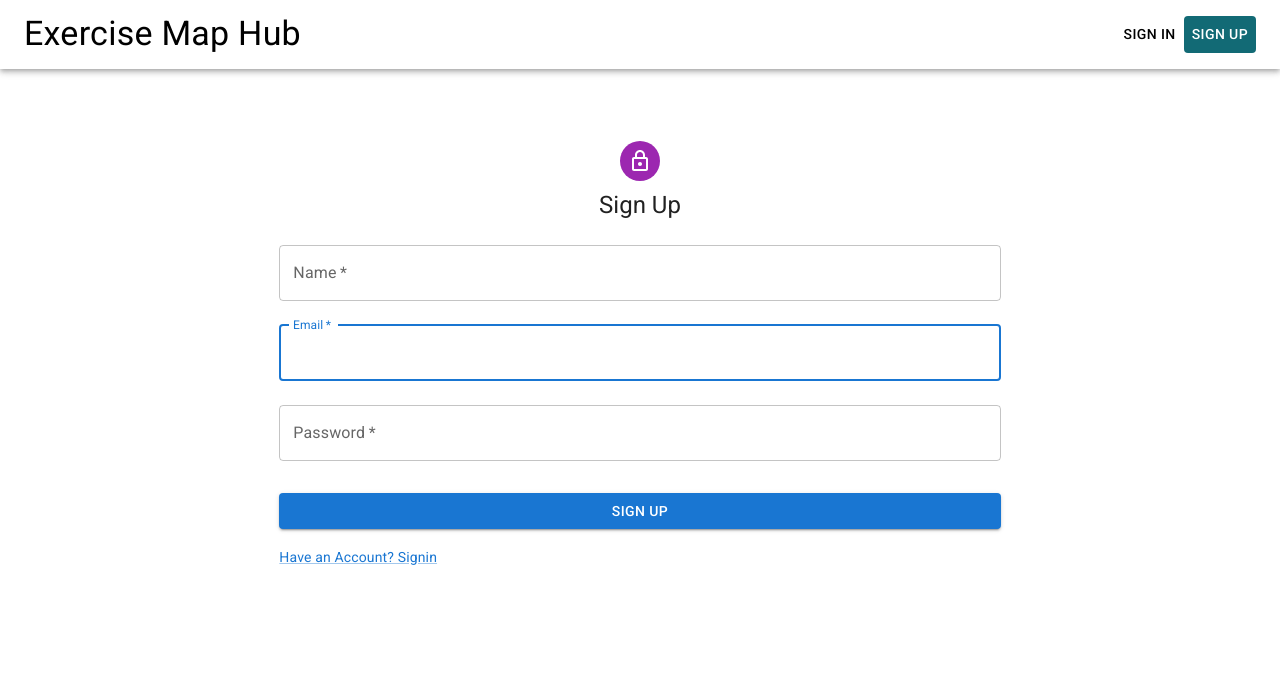
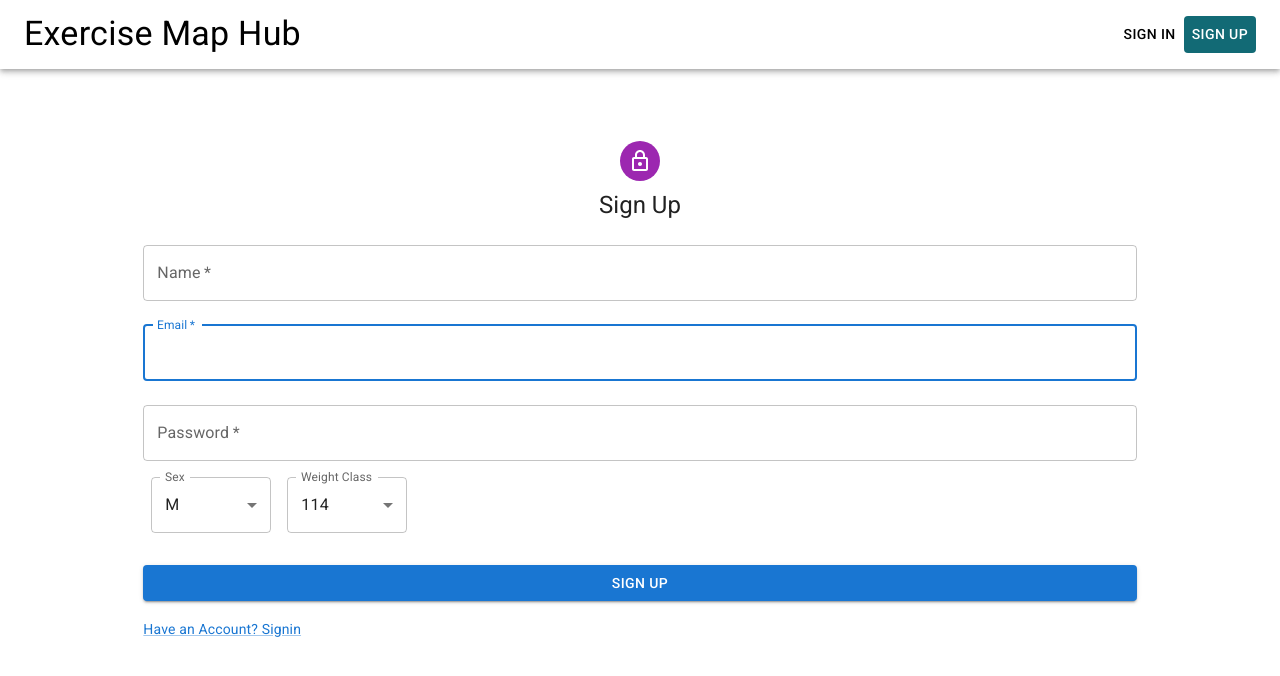
Before and after one commit to Dvent1123/exercise_map_hubv2, a React (Create React App) app: page /signup in a window 1280 px wide. Shown: the top 676 px of the page. Built offline with nearby package versions, Linux system fonts and the light colour scheme.

Commit message:
added other fields to signup page

```diff
--- a/src/auth/Signup.js
+++ b/src/auth/Signup.js
@@ -1,4 +1,4 @@
-import React from "react";
+import React, { useState } from "react";
 import { useNavigate, Navigate } from "react-router-dom";
 import Layout from "../core/Layout";
 import axios from "axios";
@@ -15,9 +15,24 @@ import Box from "@mui/material/Box";
 import LockOutlinedIcon from "@mui/icons-material/LockOutlined";
 import Typography from "@mui/material/Typography";
 import Container from "@mui/material/Container";
+import InputLabel from "@mui/material/InputLabel";
+import MenuItem from "@mui/material/MenuItem";
+import Select from "@mui/material/Select";
+import FormControl from "@mui/material/FormControl";
 
 const Signup = ({ history }) => {
   let navigate = useNavigate();
+
+  const [values, setValues] = useState({
+    weight: 114,
+    sex: "M",
+  });
+
+  const { weight, sex } = values;
+
+  const handleChange = (name) => (event) => {
+    setValues({ ...values, [name]: event.target.value });
+  };
 
   const clickSubmit = (event) => {
     event.preventDefault();
@@ -101,6 +116,42 @@ const Signup = ({ history }) => {
               id="password"
               autoComplete="current-password"
             />
+            <FormControl sx={{ m: 1, minWidth: 120 }}>
+              <InputLabel id="sex">Sex</InputLabel>
+              <Select
+                labelId="sex"
+                id="sex"
+                value={sex}
+                label="Sex"
+                onChange={handleChange("sex")}
+              >
+                <MenuItem value={"M"}>M</MenuItem>
+                <MenuItem value={"F"}>F</MenuItem>
+              </Select>
+            </FormControl>
+            <FormControl sx={{ m: 1, minWidth: 120 }}>
+              <InputLabel id="weight-class">Weight Class</InputLabel>
+              <Select
+                labelId="weight-class"
+                id="weight-class"
+                value={weight}
+                label="Weight Class"
+                onChange={handleChange("weight")}
+              >
+                <MenuItem value={114}>114</MenuItem>
+                <MenuItem value={123}>123</MenuItem>
+                <MenuItem value={132}>132</MenuItem>
+                <MenuItem value={148}>148</MenuItem>
+                <MenuItem value={165}>165</MenuItem>
+                <MenuItem value={181}>181</MenuItem>
+                <MenuItem value={198}>198</MenuItem>
+                <MenuItem value={220}>220</MenuItem>
+                <MenuItem value={242}>242</MenuItem>
+                <MenuItem value={275}>275</MenuItem>
+                <MenuItem value={319}>319</MenuItem>
+                <MenuItem value={320}>320+</MenuItem>
+              </Select>
+            </FormControl>
             <Button
               type="submit"
               fullWidth
--- a/src/core/Private.js
+++ b/src/core/Private.js
@@ -23,7 +23,7 @@ const Private = ({ history }) => {
     name: "",
     email: "",
     weight: 114,
-    sex: "",
+    sex: "M",
     password: "",
     buttonText: "Submit",
   });
@@ -154,6 +154,19 @@ const Private = ({ history }) => {
               disabled
             />
             <FormControl sx={{ m: 1, minWidth: 120 }}>
+              <InputLabel id="sex">Sex</InputLabel>
+              <Select
+                labelId="sex"
+                id="sex"
+                value={sex}
+                label="Sex"
+                onChange={handleChange("sex")}
+              >
+                <MenuItem value={"M"}>M</MenuItem>
+                <MenuItem value={"F"}>F</MenuItem>
+              </Select>
+            </FormControl>
+            <FormControl sx={{ m: 1, minWidth: 120 }}>
               <InputLabel id="weight-class">Weight Class</InputLabel>
               <Select
                 labelId="weight-class"
@@ -174,19 +187,6 @@ const Private = ({ history }) => {
                 <MenuItem value={275}>275</MenuItem>
                 <MenuItem value={319}>319</MenuItem>
                 <MenuItem value={320}>320+</MenuItem>
-              </Select>
-            </FormControl>
-            <FormControl sx={{ m: 1, minWidth: 120 }}>
-              <InputLabel id="sex">Sex</InputLabel>
-              <Select
-                labelId="sex"
-                id="sex"
-                value={sex}
-                label="Sex"
-                onChange={handleChange("sex")}
-              >
-                <MenuItem value={"M"}>M</MenuItem>
-                <MenuItem value={"F"}>F</MenuItem>
               </Select>
             </FormControl>
             <TextField
```
